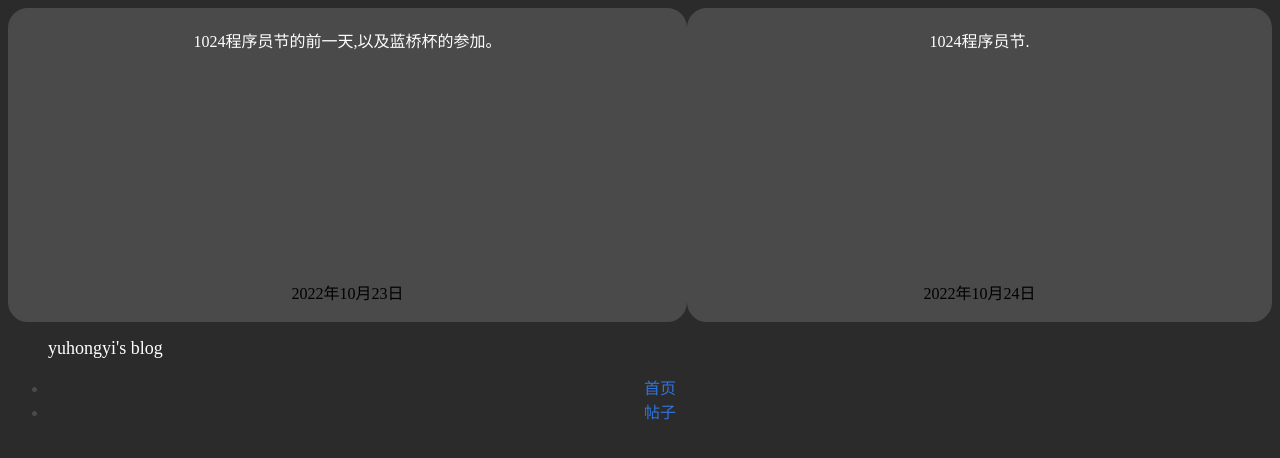
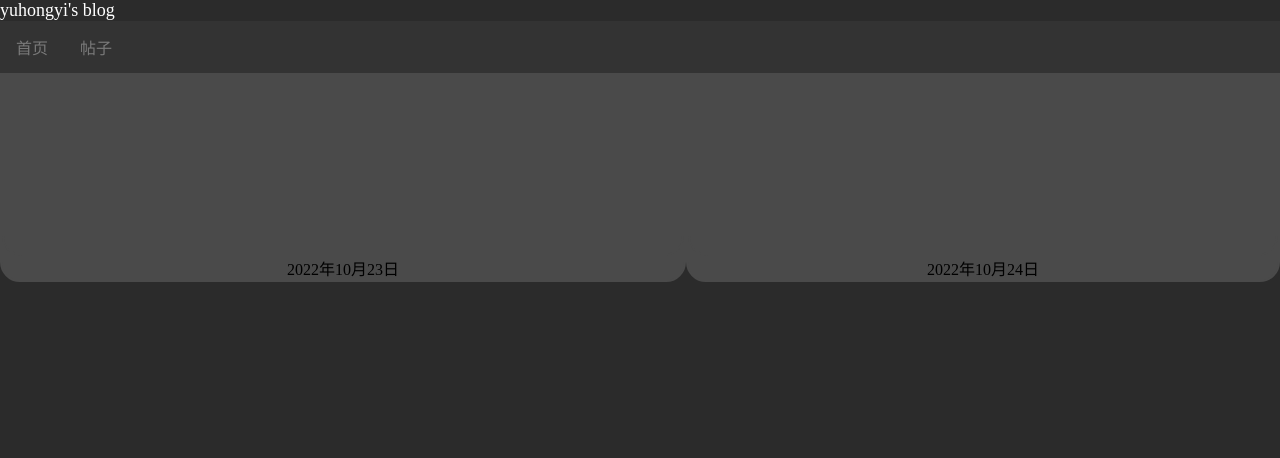
Before and after one commit to HTyhy/HTyhy.github.io, a plain HTML site: page tizi.html in a window 1280 px wide. Drawn offline with Linux system fonts and the light colour scheme.

Commit message:
Update tizi.css

```diff
--- a/tizi.css
+++ b/tizi.css
@@ -23,3 +23,28 @@ body {
       display: table-cell;
 
     }
+*{margin: 0;padding: 0;}
+ul{
+    list-style-type: none;
+    overflow: hidden;
+    background-color: #333;
+    position: fixed;
+    top: 0;
+    width: 100%;
+}
+li{
+    float: left;
+}
+li a{
+    display: block;
+    color: #7a7a7a;
+    text-align: center;
+    padding: 14px 16px;
+    text-decoration: none;
+}
+li a:hover:not(.active){
+    background-color: #2b2b2b;
+}
+.active{
+    background-color: #2b2b2b;
+}
```
